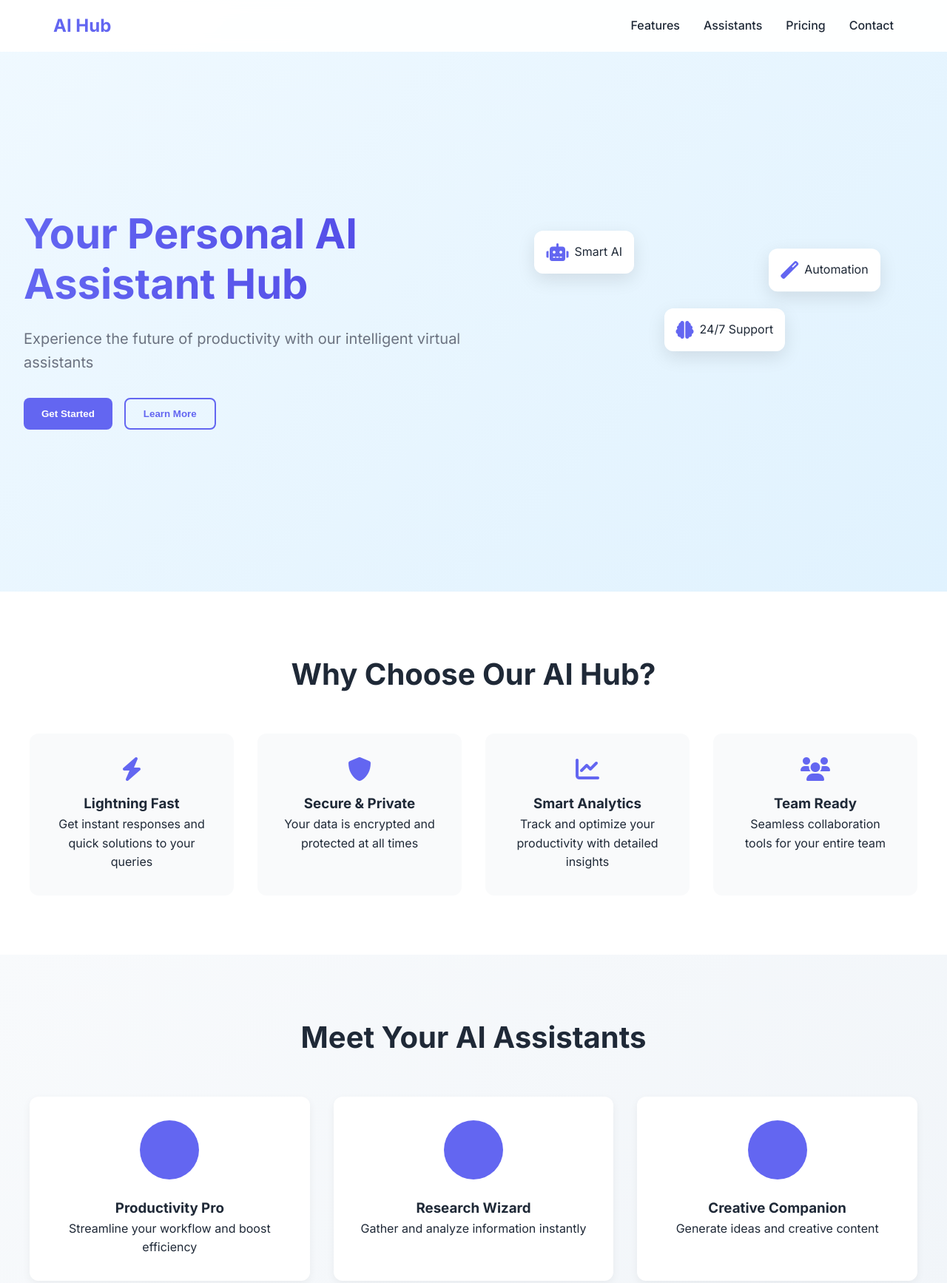
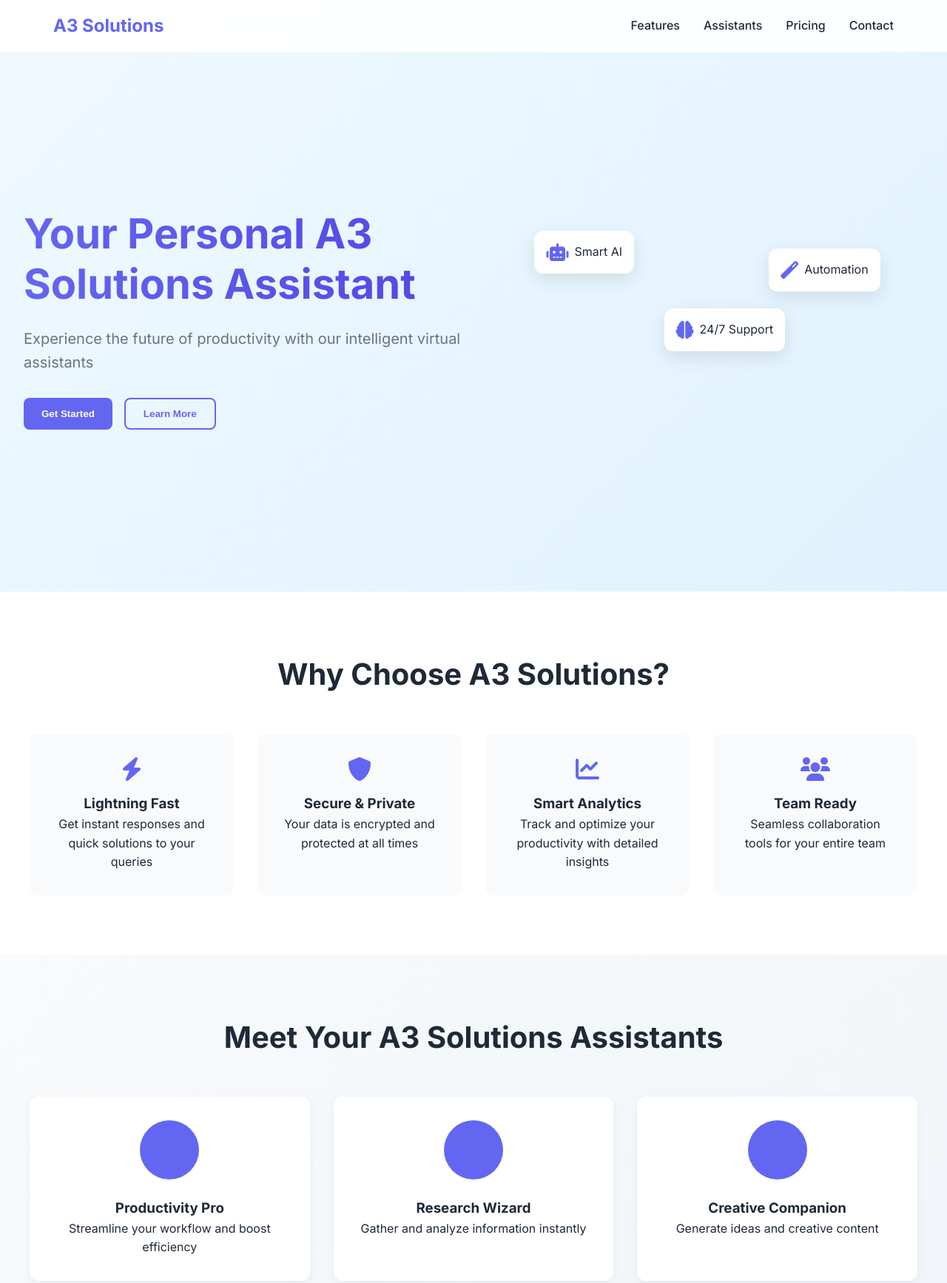
Before and after one commit to hazlamahedich/virtual-assistant-hub, a plain HTML site: page index.html in a window 1280 px wide. Shown: the top 1735 px of the page at 74% size. Drawn offline with Linux system fonts and the light colour scheme.

Commit message:
Updated branding to A3 Solutions and added Render configuration

```diff
--- a/index.html
+++ b/index.html
@@ -3,7 +3,7 @@
 <head>
     <meta charset="UTF-8">
     <meta name="viewport" content="width=device-width, initial-scale=1.0">
-    <title>AI Assistant Hub</title>
+    <title>A3 Solutions</title>
     <link rel="stylesheet" href="styles.css">
     <link rel="stylesheet" href="https://cdnjs.cloudflare.com/ajax/libs/font-awesome/6.0.0/css/all.min.css">
     <link href="https://fonts.googleapis.com/css2?family=Inter:wght@300;400;500;600;700&display=swap" rel="stylesheet">
@@ -11,7 +11,7 @@
 <body>
     <nav>
         <div class="nav-content">
-            <div class="logo">AI Hub</div>
+            <div class="logo">A3 Solutions</div>
             <ul class="nav-links">
                 <li><a href="#features">Features</a></li>
                 <li><a href="#assistants">Assistants</a></li>
@@ -23,7 +23,7 @@
 
     <header class="hero">
         <div class="hero-content">
-            <h1>Your Personal AI Assistant Hub</h1>
+            <h1>Your Personal A3 Solutions Assistant</h1>
             <p>Experience the future of productivity with our intelligent virtual assistants</p>
             <div class="cta-buttons">
                 <button class="primary-btn">Get Started</button>
@@ -47,7 +47,7 @@
     </header>
 
     <section id="features" class="features">
-        <h2>Why Choose Our AI Hub?</h2>
+        <h2>Why Choose A3 Solutions?</h2>
         <div class="features-grid">
             <div class="feature-card">
                 <i class="fas fa-bolt"></i>
@@ -73,7 +73,7 @@
     </section>
 
     <section id="assistants" class="assistants">
-        <h2>Meet Your AI Assistants</h2>
+        <h2>Meet Your A3 Solutions Assistants</h2>
         <div class="assistant-cards">
             <div class="assistant-card">
                 <div class="assistant-icon productivity"></div>
@@ -136,7 +136,7 @@
         <div class="footer-content">
             <div class="footer-section">
                 <h4>Contact Us</h4>
-                <p>Email: hello@aihub.com</p>
+                <p>Email: hello@a3solutions.com</p>
                 <p>Phone: (555) 123-4567</p>
             </div>
             <div class="footer-section">
@@ -157,7 +157,7 @@
             </div>
         </div>
         <div class="footer-bottom">
-            <p>&copy; 2025 AI Assistant Hub. All rights reserved.</p>
+            <p>&copy; 2025 A3 Solutions. All rights reserved.</p>
         </div>
     </footer>
 
```
Also changed, not shown: 1 other file.
